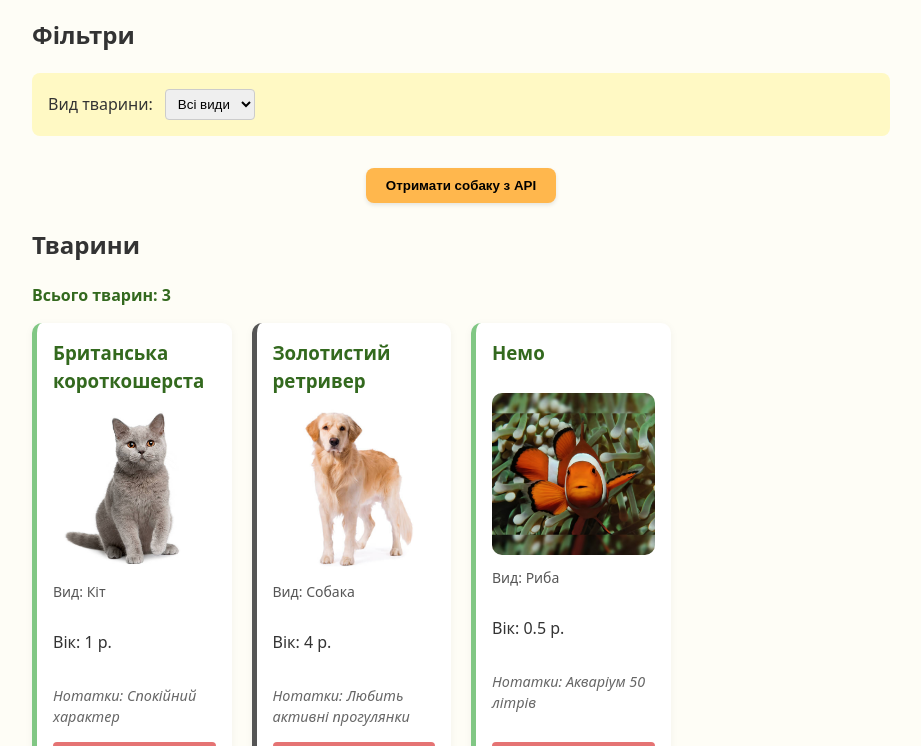
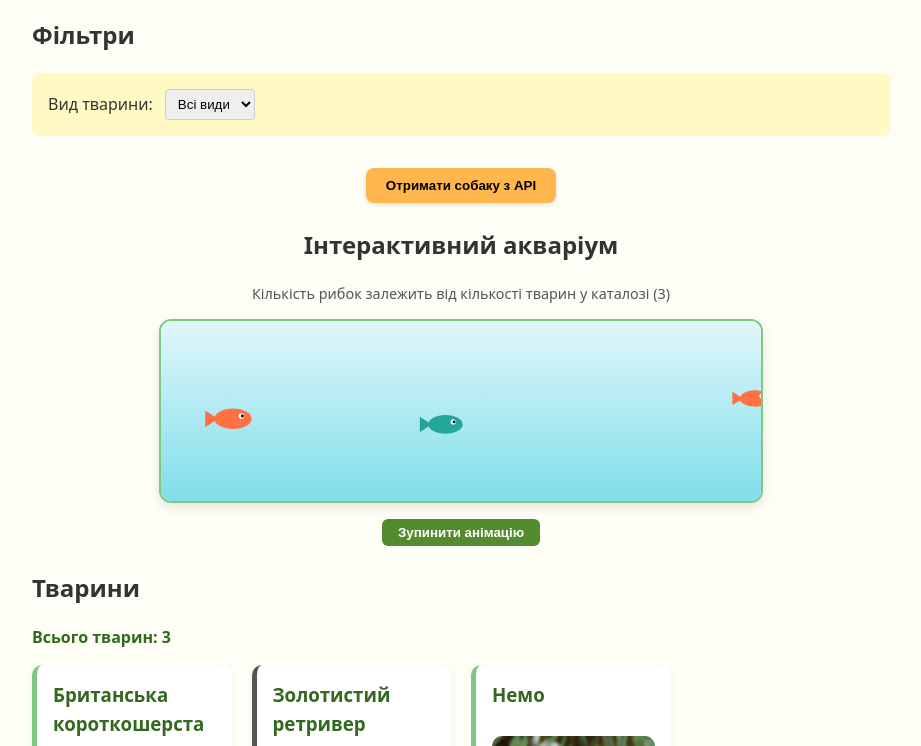
Before and after one commit to th3kom4/pet-catalog, a plain HTML site: page index.html in a window 1280 px wide. Shown: the part 496-1242 px from the top of the page, without its empty margins (24-945 px from the left). Drawn offline with nearby package versions, Linux system fonts and the light colour scheme.

Commit message:
add interactive aquarium animation linked to pets catalog data

```diff
--- a/index.html
+++ b/index.html
@@ -67,6 +67,19 @@
                 </p>
             </section>
 
+			<section id="aquarium-section" style="margin-top: 24px; margin-bottom: 24px; text-align: center;">
+                <h2>Інтерактивний акваріум</h2>
+                <p style="font-size: 0.9em; color: #555;">Кількість рибок залежить від кількості тварин у каталозі ({{ animals.length }})</p>
+                <div style="display: inline-block; border-radius: 12px; overflow: hidden; box-shadow: 0 4px 12px rgba(0,0,0,0.1); border: 2px solid #81c784;">
+                    <canvas id="aquariumCanvas" width="600" height="180" style="background: linear-gradient(180deg, #e0f7fa 0%, #80deea 100%); display: block;"></canvas>
+                </div>
+                <div style="margin-top: 10px;">
+                    <button type="button" @click="toggleAnimation" style="padding: 6px 16px; border: none; border-radius: 6px; background-color: #558b2f; color: white; cursor: pointer; font-weight: bold;">
+                        {{ isAnimationRunning ? 'Зупинити анімацію' : 'Запустити анімацію' }}
+                    </button>
+                </div>
+            </section>
+
             <section id="pets">
                 <h2>Тварини</h2>
                 <p style="font-weight: bold; color: #33691e;">Всього тварин: {{ filteredPets.length }}</p>
--- a/js/app.js
+++ b/js/app.js
@@ -118,6 +118,9 @@ createApp({
         return {
             // Масив даних каталогу
            	animals: [],
+			isAnimationRunning: true,
+            animationFrameId: null,
+            fishList: [],
 
             // Стан для фільтрації
             currentFilter: 'Всі',
@@ -149,6 +152,7 @@ createApp({
 
 	async mounted() {
         await this.initializeData();
+		this.initCanvasAquarium();
     },
 
     // Обробники подій та функції
@@ -181,6 +185,7 @@ createApp({
                 }
 
                 this.animals = dbPets;
+				this.syncFishCount();
                 saveToLocalStorage(this.animals);
             } catch (error) {
                 console.error('Помилка доступу до IndexedDB:', error);
@@ -208,6 +213,7 @@ createApp({
 
             await savePetToDB(createdPet);
             this.animals.push(createdPet);
+			this.syncFishCount();
             saveToLocalStorage(this.animals);
 
             // Очищаємо форму
@@ -222,6 +228,7 @@ createApp({
         async deletePet(id) {
             await deletePetFromDB(id);
             this.animals = this.animals.filter(pet => pet.id !== id);
+			this.syncFishCount();
             saveToLocalStorage(this.animals);
         },
 
@@ -254,6 +261,7 @@ createApp({
 
                 await savePetToDB(randomDog);
                 this.animals.push(randomDog);
+				this.syncFishCount();
                 saveToLocalStorage(this.animals);
                 this.currentFilter = 'Всі';
 
@@ -263,6 +271,121 @@ createApp({
             } finally {
                 this.isLoading = false;
             }
+        },
+
+		// Ініціалізація та синхронізація рибок із кількістю тварин
+        initCanvasAquarium() {
+            const canvas = document.getElementById('aquariumCanvas');
+            if (!canvas) return;
+
+            this.syncFishCount();
+            this.startAnimation();
+        },
+
+        syncFishCount() {
+            const canvas = document.getElementById('aquariumCanvas');
+            if (!canvas) return;
+
+            // Кількість рибок відповідає кількості тварин у каталозі (мінімум 1, максимум 15)
+            const targetCount = Math.min(Math.max(this.animals.length, 1), 15);
+
+            while (this.fishList.length < targetCount) {
+                this.fishList.push({
+                    x: Math.random() * canvas.width,
+                    baseY: 30 + Math.random() * (canvas.height - 60),
+                    speed: 1 + Math.random() * 1.5,
+                    amplitude: 8 + Math.random() * 12,
+                    frequency: 0.02 + Math.random() * 0.03,
+                    color: ['#ff7043', '#ffa726', '#26a69a', '#ab47bc'][Math.floor(Math.random() * 4)],
+                    size: 14 + Math.random() * 8
+                });
+            }
+
+            while (this.fishList.length > targetCount) {
+                this.fishList.pop();
+            }
+        },
+
+        // Малювання однієї рибки з тілом, хвостом і оком
+        drawFish(ctx, fish, time) {
+            // Рух по синусоїді: y = baseY + sin(x * frequency) * amplitude
+            const y = fish.baseY + Math.sin((fish.x + time) * fish.frequency) * fish.amplitude;
+
+            ctx.save();
+            ctx.translate(fish.x, y);
+
+            ctx.fillStyle = fish.color;
+
+            // Тіло рибки (еліпс)
+            ctx.beginPath();
+            ctx.ellipse(0, 0, fish.size, fish.size * 0.55, 0, 0, Math.PI * 2);
+            ctx.fill();
+
+            // Хвіст (трикутник)
+            ctx.beginPath();
+            ctx.moveTo(-fish.size * 0.8, 0);
+            ctx.lineTo(-fish.size * 1.5, -fish.size * 0.45);
+            ctx.lineTo(-fish.size * 1.5, fish.size * 0.45);
+            ctx.closePath();
+            ctx.fill();
+
+            // Око
+            ctx.fillStyle = '#ffffff';
+            ctx.beginPath();
+            ctx.arc(fish.size * 0.45, -fish.size * 0.15, fish.size * 0.15, 0, Math.PI * 2);
+            ctx.fill();
+
+            ctx.fillStyle = '#000000';
+            ctx.beginPath();
+            ctx.arc(fish.size * 0.5, -fish.size * 0.15, fish.size * 0.08, 0, Math.PI * 2);
+            ctx.fill();
+
+            ctx.restore();
+        },
+
+        // Цикл анімації через requestAnimationFrame
+        renderAquarium() {
+            const canvas = document.getElementById('aquariumCanvas');
+            if (!canvas) return;
+            const ctx = canvas.getContext('2d');
+
+            ctx.clearRect(0, 0, canvas.width, canvas.height);
+
+            const time = Date.now() * 0.05;
+
+            for (const fish of this.fishList) {
+                fish.x += fish.speed;
+                if (fish.x - fish.size * 2 > canvas.width) {
+                    fish.x = -fish.size * 2;
+                    fish.baseY = 30 + Math.random() * (canvas.height - 60);
+                }
+                this.drawFish(ctx, fish, time);
+            }
+
+            if (this.isAnimationRunning) {
+				this.animationFrameId = requestAnimationFrame(() => this.renderAquarium());
+            }
+        },
+
+        startAnimation() {
+            if (!this.isAnimationRunning) {
+                this.isAnimationRunning = true;
+            }
+            cancelAnimationFrame(this.animationFrameId);
+			this.animationFrameId = requestAnimationFrame(() => this.renderAquarium());
+        },
+
+        stopAnimation() {
+            this.isAnimationRunning = false;
+            cancelAnimationFrame(this.animationFrameId);
+        },
+
+        toggleAnimation() {
+            if (this.isAnimationRunning) {
+                this.stopAnimation();
+            } else {
+                this.startAnimation();
+            }
         }
     }
 }).mount('#app');
```
